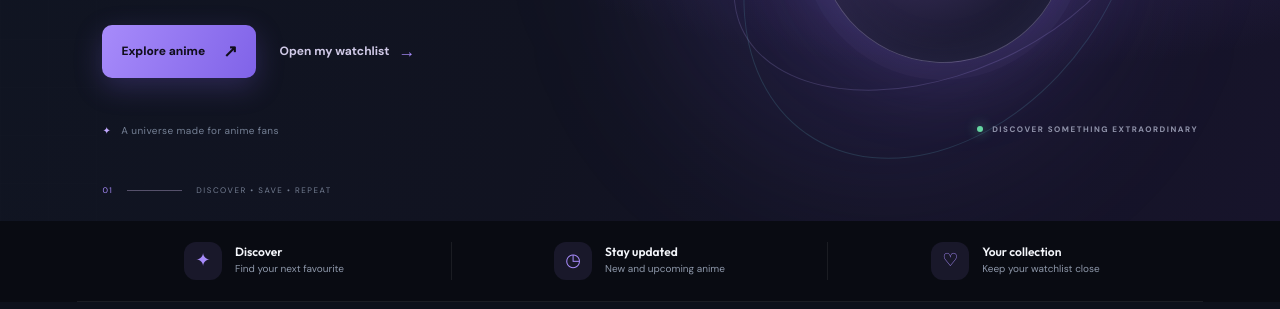
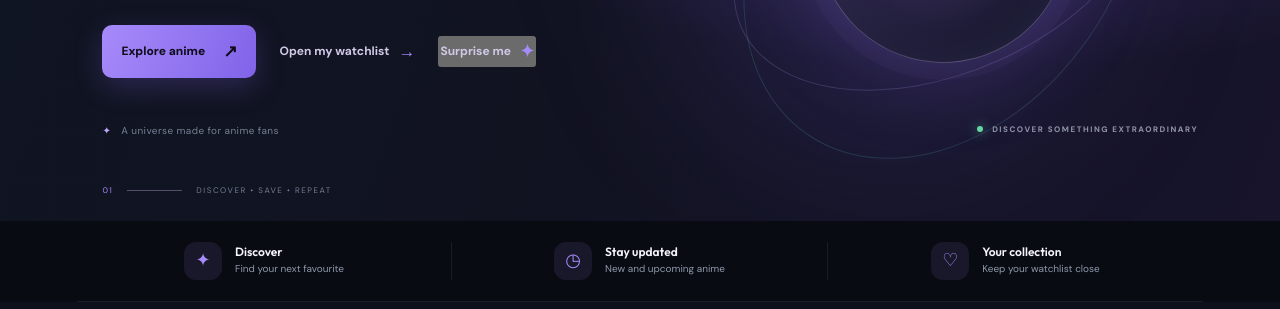
Before and after one commit to himonbaruah-prog/anime-website, a website: page index.html in a window 1280 px wide. Shown: the part 491-800 px from the top of the page. Drawn offline with nearby package versions, Linux system fonts and the light colour scheme; no server answers.

Commit message:
Add surprise anime discovery action

```diff
--- a/index.html
+++ b/index.html
@@ -50,6 +50,7 @@
           <div class="hero-actions">
             <a href="#trending" class="primary-button">Explore anime <span>↗</span></a>
             <a href="#watchlist" class="text-button">Open my watchlist <span>→</span></a>
+            <button id="surprise-me" class="text-button surprise-button" type="button">Surprise me <span>✦</span></button>
           </div>
           <div class="hero-footnote"><span class="sparkle">✦</span> A universe made for anime fans</div>
         </div>
```
